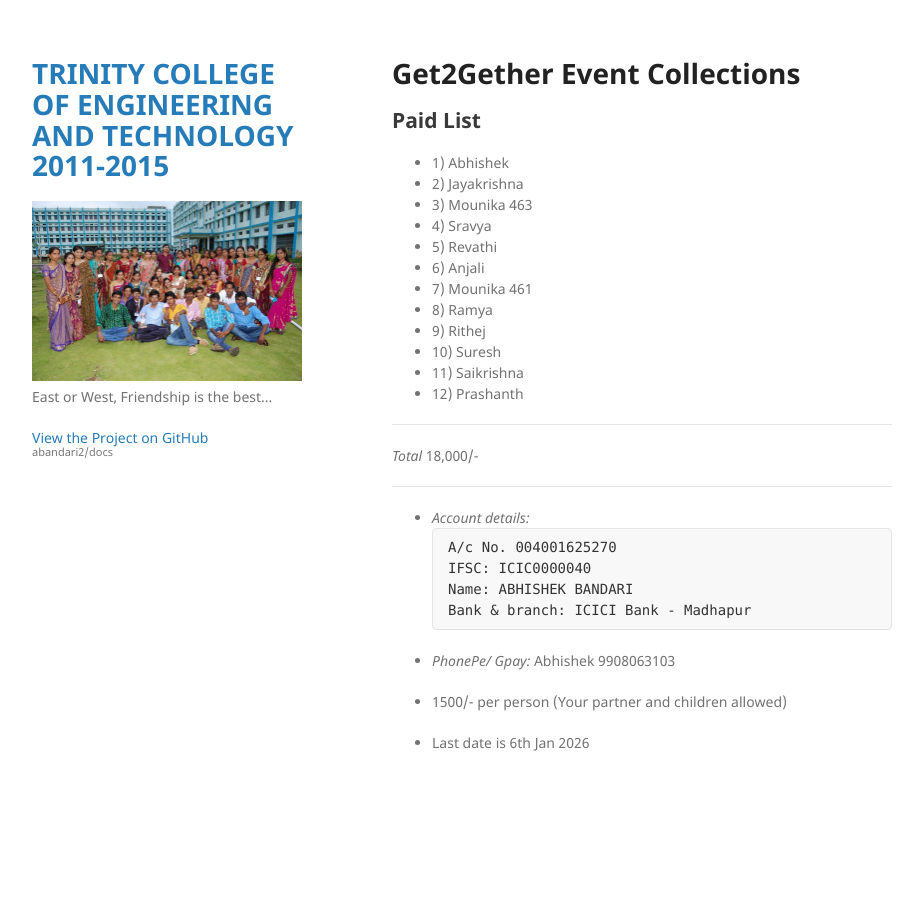
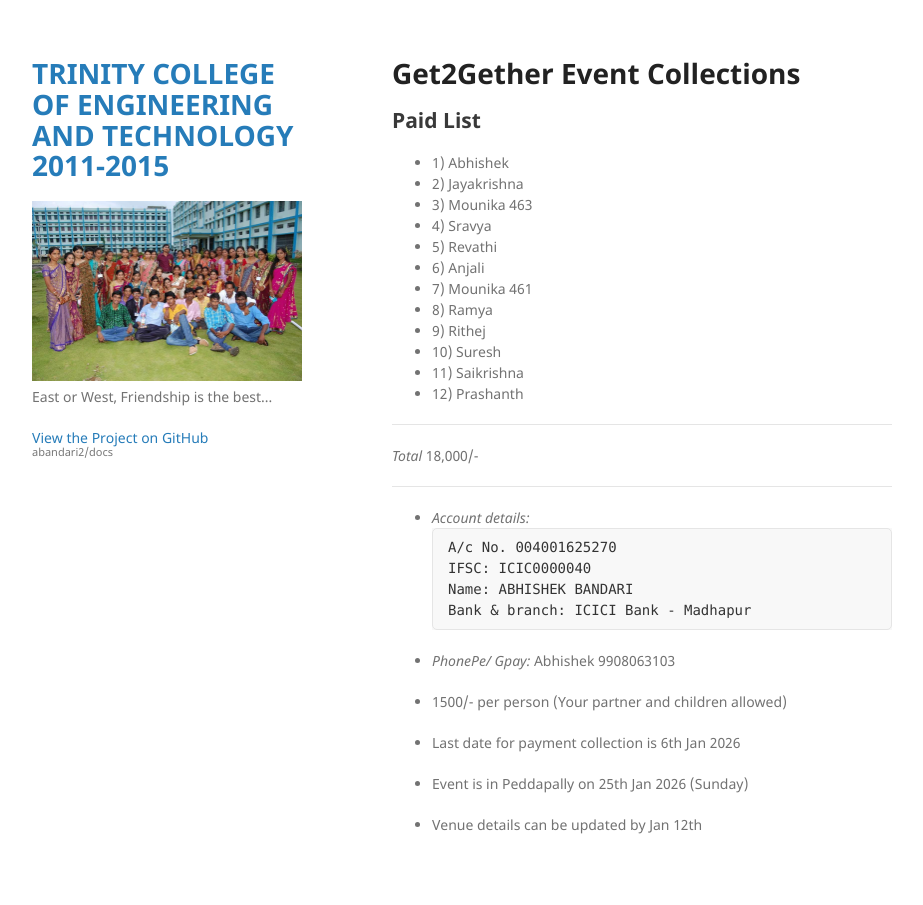
Before and after one commit to abandari2/docs, a Jekyll site: the page built from index.md, in a window 1280 px wide. Shown: the whole page, without its empty margins (178-1101 px from the left). Built offline with Jekyll 4.4.1, drawn with Linux system fonts in a browser that asks for light colours; our own code applies the rules of GitHub Pages for plain Markdown files.

Commit message:
Update index.md

```diff
--- a/index.md
+++ b/index.md
@@ -31,4 +31,8 @@ Bank & branch: ICICI Bank - Madhapur
 
 * 1500/- per person (Your partner and children allowed)
 
-* Last date is 6th Jan 2026
+* Last date for payment collection is 6th Jan 2026
+
+* Event is in Peddapally on 25th Jan 2026 (Sunday)
+
+* Venue details can be updated by Jan 12th
```
